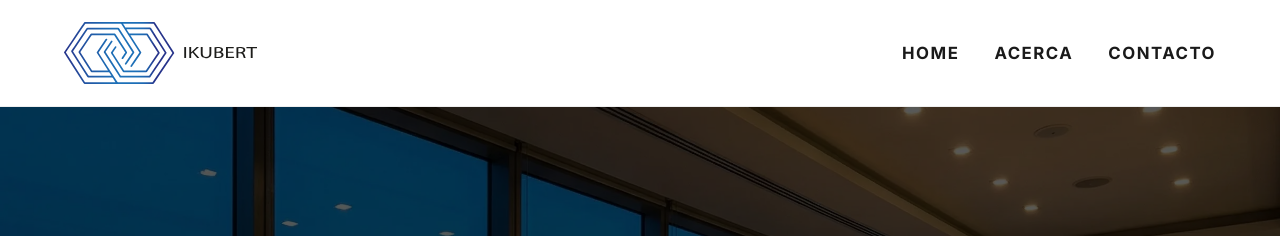
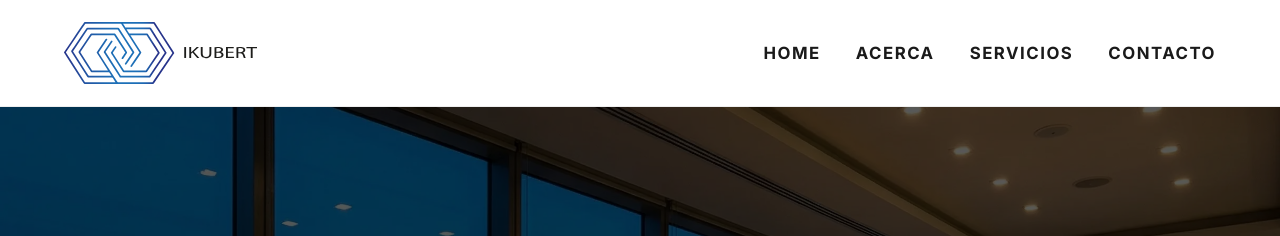
Before and after one commit to IKUBERT/ikubert.github.io, a Jekyll site: the page built from index.html, in a window 1280 px wide. Shown: the top 236 px of the page. Built offline with Jekyll 4.4.1, drawn with Linux system fonts in a browser that asks for light colours.

Commit message:
Update navbar.html

```diff
--- a/_includes/navbar.html
+++ b/_includes/navbar.html
@@ -9,6 +9,7 @@
     <div class="nav-links">
         <a href="{{ site.baseurl }}/">Home</a>
         <a href="{{ site.baseurl }}/acerca">Acerca</a>
+        <a href="{{ site.baseurl }}/servicios">Servicios</a>
         <a href="{{ site.baseurl }}/contacto">Contacto</a>
     </div>
 </nav>
```
